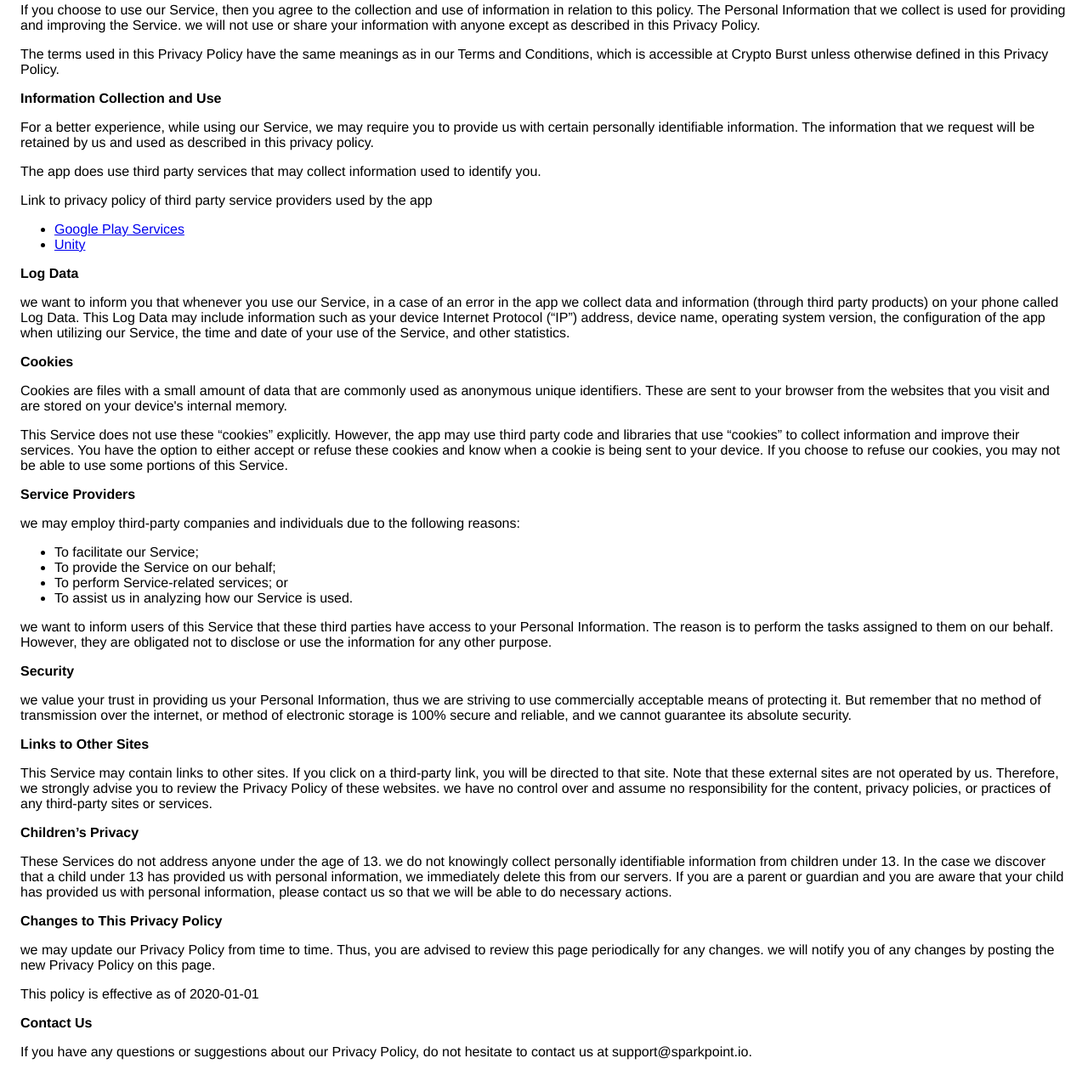
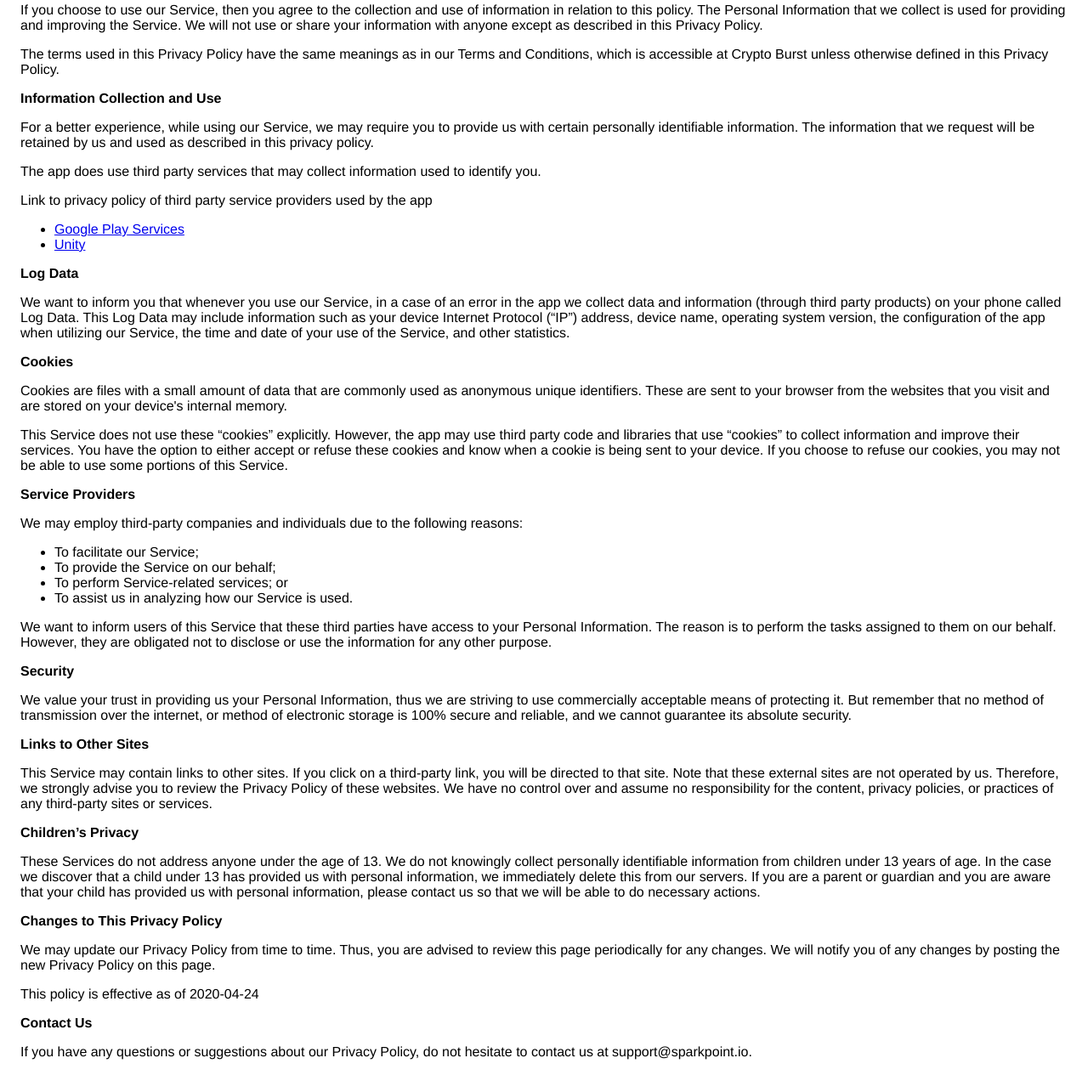
Before and after one commit to sparkpointio/privacy_policies, a plain HTML site: page crypto-burst/index.html in a window 1280 px wide. Shown: the part 123-1408 px from the top of the page at 85% size. Drawn offline with Linux system fonts and the light colour scheme.

Commit message:
Update third party service providers - replace AdMob with Unity Ads on CryptoBurst and modify policy effectivity date to its actual initial release

```diff
--- a/crypto-burst/index.html
+++ b/crypto-burst/index.html
@@ -20,7 +20,7 @@
       This page is used to inform visitors regarding our policies with the collection, use, and disclosure of Personal Information if anyone decided to use our Service.
     </p>
     <p>
-      If you choose to use our Service, then you agree to the collection and use of information in relation to this policy. The Personal Information that we collect is used for providing and improving the Service. we will not use or share
+      If you choose to use our Service, then you agree to the collection and use of information in relation to this policy. The Personal Information that we collect is used for providing and improving the Service. We will not use or share
       your information with anyone except as described in this Privacy Policy.
     </p>
     <p>
@@ -38,15 +38,15 @@
         Link to privacy policy of third party service providers used by the app
       </p>
       <ul>
-        <li><a href="https://www.google.com/policies/privacy/" target="_blank">Google Play Services</a></li>
+        <li><a href="https://www.google.com/policies/privacy/" target="_blank" rel="noopener noreferrer">Google Play Services</a></li>
         <!----><!----><!----><!----><!----><!----><!----><!----><!----><!---->
-        <li><a href="https://unity3d.com/legal/privacy-policy" target="_blank">Unity</a></li>
-        <!----><!----><!----><!---->
+        <li><a href="https://unity3d.com/legal/privacy-policy" target="_blank" rel="noopener noreferrer">Unity</a></li>
+        <!----><!----><!----><!----><!----><!----><!----><!----><!----><!----><!----><!----><!----><!---->
       </ul>
     </div>
     <p><strong>Log Data</strong></p>
     <p>
-      we want to inform you that whenever you use our Service, in a case of an error in the app we collect data and information (through third party products) on your phone called Log Data. This Log Data may include information such as your
+      We want to inform you that whenever you use our Service, in a case of an error in the app we collect data and information (through third party products) on your phone called Log Data. This Log Data may include information such as your
       device Internet Protocol (“IP”) address, device name, operating system version, the configuration of the app when utilizing our Service, the time and date of your use of the Service, and other statistics.
     </p>
     <p><strong>Cookies</strong></p>
@@ -59,7 +59,7 @@
     </p>
     <p><strong>Service Providers</strong></p>
     <p>
-      we may employ third-party companies and individuals due to the following reasons:
+      We may employ third-party companies and individuals due to the following reasons:
     </p>
     <ul>
       <li>To facilitate our Service;</li>
@@ -68,29 +68,29 @@
       <li>To assist us in analyzing how our Service is used.</li>
     </ul>
     <p>
-      we want to inform users of this Service that these third parties have access to your Personal Information. The reason is to perform the tasks assigned to them on our behalf. However, they are obligated not to disclose or use the
+      We want to inform users of this Service that these third parties have access to your Personal Information. The reason is to perform the tasks assigned to them on our behalf. However, they are obligated not to disclose or use the
       information for any other purpose.
     </p>
     <p><strong>Security</strong></p>
     <p>
-      we value your trust in providing us your Personal Information, thus we are striving to use commercially acceptable means of protecting it. But remember that no method of transmission over the internet, or method of electronic storage
+      We value your trust in providing us your Personal Information, thus we are striving to use commercially acceptable means of protecting it. But remember that no method of transmission over the internet, or method of electronic storage
       is 100% secure and reliable, and we cannot guarantee its absolute security.
     </p>
     <p><strong>Links to Other Sites</strong></p>
     <p>
       This Service may contain links to other sites. If you click on a third-party link, you will be directed to that site. Note that these external sites are not operated by us. Therefore, we strongly advise you to review the Privacy
-      Policy of these websites. we have no control over and assume no responsibility for the content, privacy policies, or practices of any third-party sites or services.
+      Policy of these websites. We have no control over and assume no responsibility for the content, privacy policies, or practices of any third-party sites or services.
     </p>
     <p><strong>Children’s Privacy</strong></p>
     <p>
-      These Services do not address anyone under the age of 13. we do not knowingly collect personally identifiable information from children under 13. In the case we discover that a child under 13 has provided us with personal information,
-      we immediately delete this from our servers. If you are a parent or guardian and you are aware that your child has provided us with personal information, please contact us so that we will be able to do necessary actions.
+      These Services do not address anyone under the age of 13. We do not knowingly collect personally identifiable information from children under 13 years of age. In the case we discover that a child under 13 has provided us with personal
+      information, we immediately delete this from our servers. If you are a parent or guardian and you are aware that your child has provided us with personal information, please contact us so that we will be able to do necessary actions.
     </p>
     <p><strong>Changes to This Privacy Policy</strong></p>
     <p>
-      we may update our Privacy Policy from time to time. Thus, you are advised to review this page periodically for any changes. we will notify you of any changes by posting the new Privacy Policy on this page.
+      We may update our Privacy Policy from time to time. Thus, you are advised to review this page periodically for any changes. We will notify you of any changes by posting the new Privacy Policy on this page.
     </p>
-    <p>This policy is effective as of 2020-01-01</p>
+    <p>This policy is effective as of 2020-04-24</p>
     <p><strong>Contact Us</strong></p>
     <p>
       If you have any questions or suggestions about our Privacy Policy, do not hesitate to contact us at support@sparkpoint.io.
```
